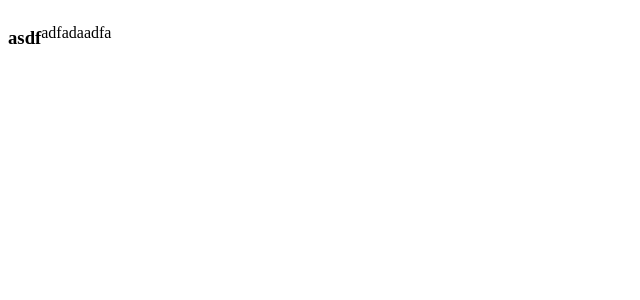
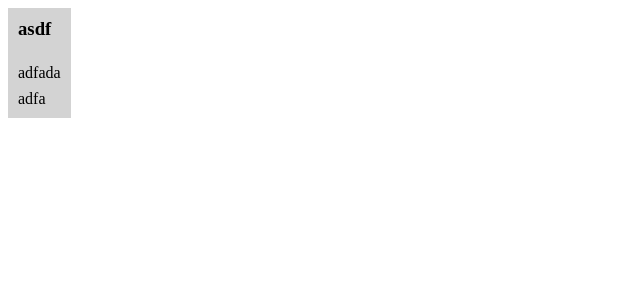
Before and after one commit to abiriadev/sinedict, a React (Vite) app: page / in a window 1280 px wide. Shown: the top 300 px of the page, without its empty margins (0-640 px from the left). Built offline with nearby package versions, Linux system fonts and the light colour scheme.

Commit message:
feat: use flex to give a proper span

```diff
--- a/src/Article.tsx
+++ b/src/Article.tsx
@@ -1,4 +1,4 @@
-import { Flex } from 'antd'
+import { Flex, Space } from 'antd'
 import { ArticleData } from './interface'
 
 export const Article = ({
@@ -7,11 +7,36 @@ export const Article = ({
 	example,
 }: ArticleData) => {
 	return (
-		<div>
-			<Flex>
-				<h3>{word}</h3>
-				<p>{description}</p>
-				<p>{example}</p>
+		<div
+			style={{
+				backgroundColor: 'lightgray',
+				padding: 10,
+			}}
+		>
+			<Flex vertical align="start" gap="large">
+				<h3
+					style={{
+						margin: 0,
+					}}
+				>
+					{word}
+				</h3>
+				<Flex vertical align="start" gap="small">
+					<p
+						style={{
+							margin: 0,
+						}}
+					>
+						{description}
+					</p>
+					<p
+						style={{
+							margin: 0,
+						}}
+					>
+						{example}
+					</p>
+				</Flex>
 			</Flex>
 		</div>
 	)
```
